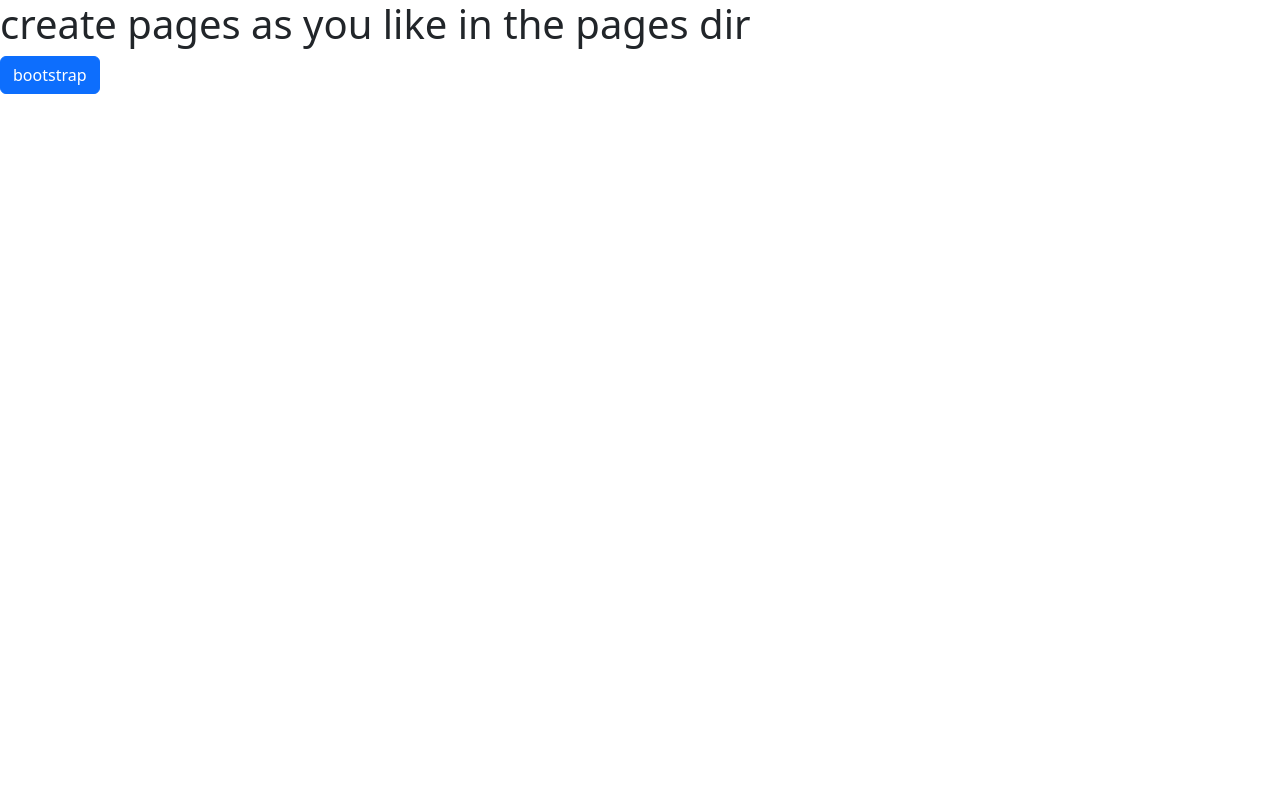
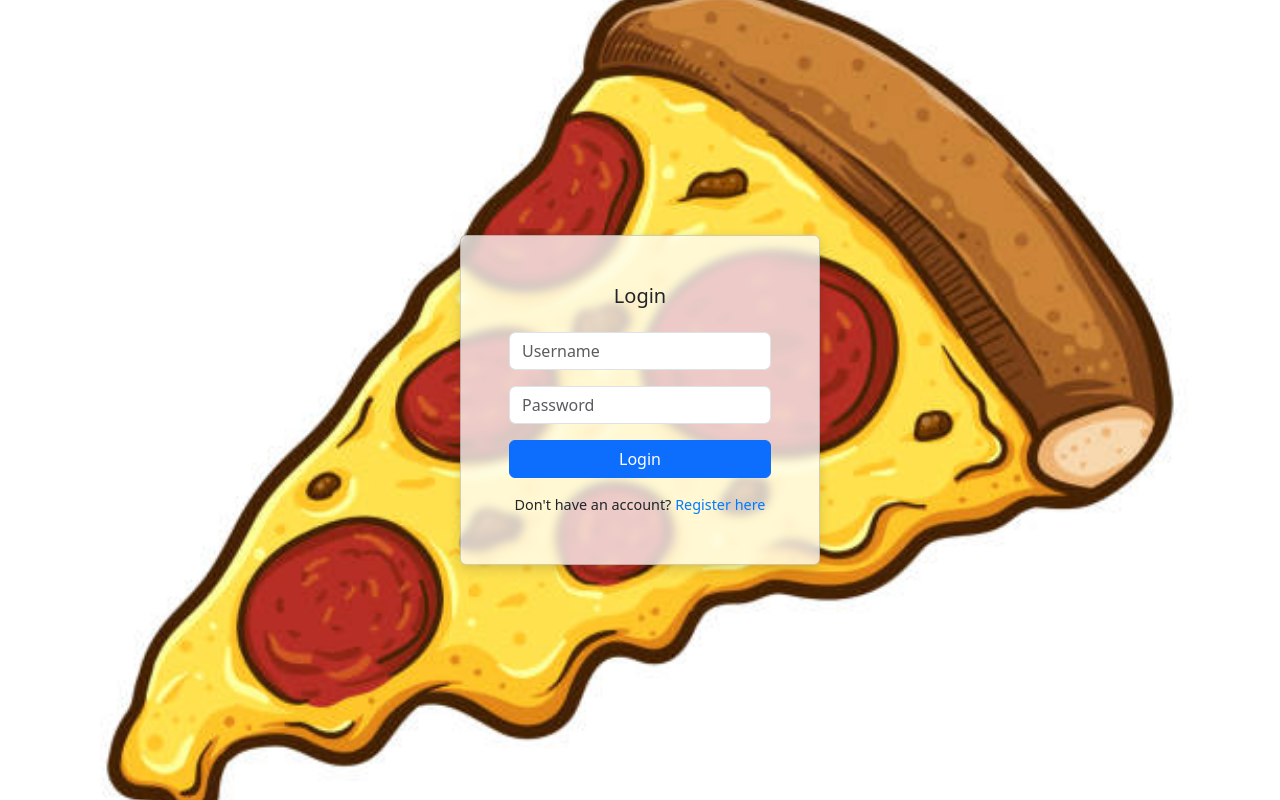
Before and after one commit to allen-assignment/frontend, a React (Create React App) app: page / in a window 1280 px wide. Built offline with nearby package versions, Linux system fonts and the light colour scheme.

Commit message:
Cleaned up login with final version

```diff
--- /dev/null
+++ b/src/App.css
@@ -0,0 +1,10 @@
+.auth-bg {
+    min-height: 100vh;
+    background-image: url('/public/graph/img.png');
+    background-size: cover;
+    background-position: center;
+    padding: 1rem;
+    display: flex;
+    align-items: center;
+    justify-content: center;
+}
--- a/src/App.js
+++ b/src/App.js
@@ -1,12 +1,16 @@
-import {Button} from "react-bootstrap";
+import {Button, Container} from "react-bootstrap";
+import Login from "./pages/login/Login";
+import {useState} from "react";
+import './App.css';
 
 function App() {
-  return (
-    <div className="App">
-        <h1>create pages as you like in the pages dir</h1>
-        <Button>bootstrap</Button>
-    </div>
-  );
+    const [isLogin, setIsLogin] = useState(true);
+
+    return (
+        <Container fluid className="auth-bg d-flex justify-content-center align-items-center">
+            <Login isLogin={isLogin} onToggle={() => setIsLogin(!isLogin)}/>
+        </Container>
+    );
 }
 
 export default App;
--- /dev/null
+++ b/src/pages/login/Login.css
@@ -0,0 +1,44 @@
+.auth-card {
+    width: 75vw;
+    max-height: 75vh;
+    max-width: 360px;
+    padding: 2rem;
+    background-color: rgba(255, 255, 255, 0.75) !important;
+    backdrop-filter: blur(4px);
+    box-shadow: 0 4px 12px rgba(0,0,0,0.15);
+    border-radius: 8px;
+}
+.auth-card .card-body {
+    background-color: transparent !important;
+}
+.auth-card .form-control {
+    font-size: 1rem;
+}
+
+.auth-card button {
+    font-size: 1rem;
+}
+
+.toggle-text {
+    font-size: 0.9rem;
+}
+
+.toggle-text span {
+    color: #007bff;
+    cursor: pointer;
+}
+
+@media (max-width: 480px) {
+    .auth-card {
+        padding: 1.5rem;
+    }
+
+    .toggle-text {
+        font-size: 0.85rem;
+    }
+
+    .auth-card .form-control,
+    .auth-card button {
+        font-size: 0.95rem;
+    }
+}
--- /dev/null
+++ b/src/pages/login/Login.jsx
@@ -0,0 +1,125 @@
+import React, { useState } from 'react';
+import {Form, Button, Card, Alert} from 'react-bootstrap';
+import './Login.css';
+import axios from 'axios';
+
+function Login({ isLogin, onToggle }) {
+    const [username, setUsername] = useState('');
+    const [password, setPassword] = useState('');
+    const [email, setEmail] = useState('');
+    const [birthDate, setBirthDate] = useState('');
+    const [usertype, setUsertype] = useState(1);
+
+    const [message, setMessage] = useState('');
+    const [error, setError] = useState('');
+
+    const handleSubmit = async (e) => {
+        e.preventDefault();
+        setMessage('');
+        setError('');
+
+        try {
+            if (isLogin) {
+                const res = await axios.post('http://localhost:8000/user/login', {
+                    username,
+                    password
+                });
+                setMessage(res.data.message);
+            } else {
+                const res = await axios.post('http://localhost:8000/user/register', {
+                    username,
+                    password,
+                    email,
+                    birth_date: birthDate,
+                    usertype: parseInt(usertype)
+                });
+                setMessage(res.data.message);
+            }
+        } catch (err) {
+            const errMsg = err.response?.data?.error || 'Request failed';
+            setError(errMsg);
+        }
+    };
+
+    return (
+        <Card className="auth-card">
+            <Card.Body>
+                <Card.Title className="text-center mb-4">
+                    {isLogin ? 'Login' : 'Register'}
+                </Card.Title>
+
+                {message && <Alert variant="success">{message}</Alert>}
+                {error && <Alert variant="danger">{error}</Alert>}
+
+                <Form onSubmit={handleSubmit}>
+                    <Form.Group className="mb-3">
+                        <Form.Control
+                            type="text"
+                            placeholder="Username"
+                            value={username}
+                            onChange={(e) => setUsername(e.target.value)}
+                            required
+                        />
+                    </Form.Group>
+
+                    <Form.Group className="mb-3">
+                        <Form.Control
+                            type="password"
+                            placeholder="Password"
+                            value={password}
+                            onChange={(e) => setPassword(e.target.value)}
+                            required
+                        />
+                    </Form.Group>
+
+                    {!isLogin && (
+                        <>
+                            <Form.Group className="mb-3">
+                                <Form.Control
+                                    type="email"
+                                    placeholder="Email"
+                                    value={email}
+                                    onChange={(e) => setEmail(e.target.value)}
+                                    required
+                                />
+                            </Form.Group>
+
+                            <Form.Group className="mb-3">
+                                <Form.Control
+                                    type="date"
+                                    value={birthDate}
+                                    onChange={(e) => setBirthDate(e.target.value)}
+                                    required
+                                />
+                            </Form.Group>
+
+                            {/*<Form.Group className="mb-3">*/}
+                            {/*    <Form.Select*/}
+                            {/*        value={usertype}*/}
+                            {/*        onChange={(e) => setUsertype(e.target.value)}*/}
+                            {/*        required*/}
+                            {/*    >*/}
+                            {/*        <option value="1">Regular User</option>*/}
+                            {/*        <option value="2">Admin</option>*/}
+                            {/*    </Form.Select>*/}
+                            {/*</Form.Group>*/}
+                        </>
+                    )}
+
+                    <Button variant="primary" type="submit" className="w-100">
+                        {isLogin ? 'Login' : 'Register'}
+                    </Button>
+                </Form>
+
+                <div className="text-center mt-3 toggle-text">
+                    {isLogin ? "Don't have an account?" : 'Already have an account?'}{' '}
+                    <span onClick={onToggle}>
+            {isLogin ? 'Register here' : 'Login here'}
+          </span>
+                </div>
+            </Card.Body>
+        </Card>
+    );
+}
+
+export default Login;
```
Also changed, not shown: public/graph/img.png (added).
